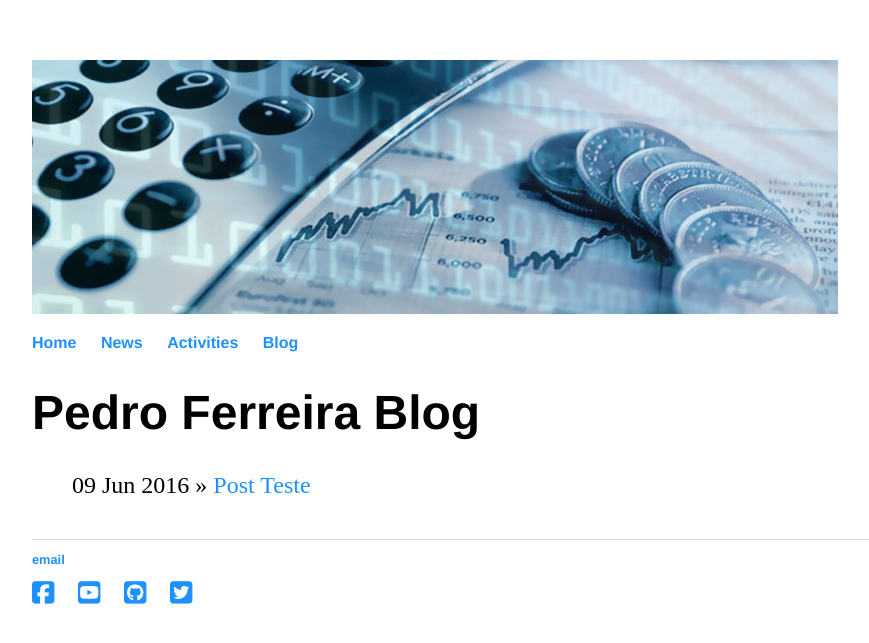
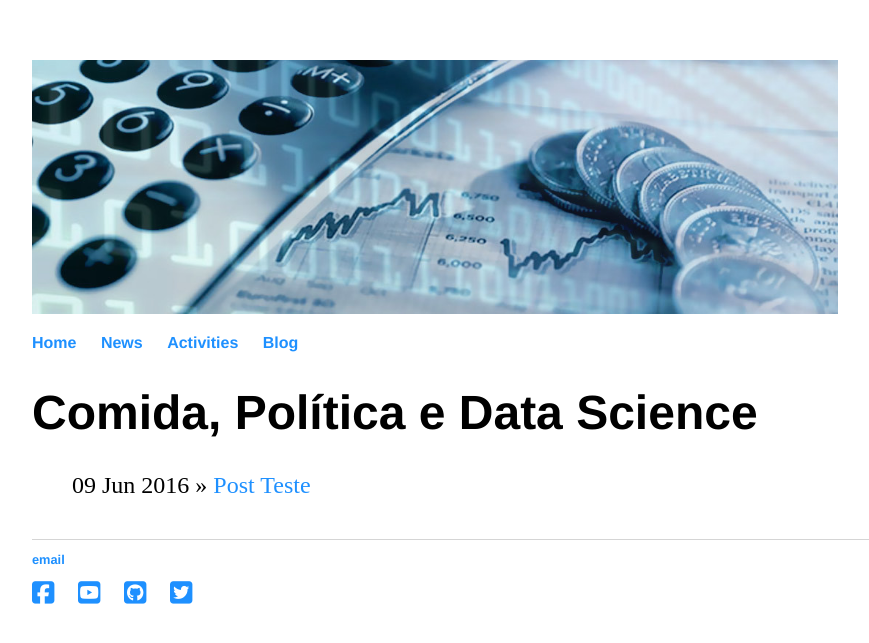
Before and after one commit to pedrocostaferreira/pedrocostaferreira.github.io, a Jekyll site: the page built from blog/index.html, in a window 1280 px wide. Shown: the top 643 px of the page, without its empty margins (160-1029 px from the left). Built offline with Jekyll 4.4.1, drawn with Linux system fonts in a browser that asks for light colours; nearby versions of some CDN libraries; library files that are not in the unit come from our copies.

Commit message:
Update index.html

```diff
--- a/blog/index.html
+++ b/blog/index.html
@@ -1,6 +1,6 @@
 ---
 layout: default
-title: Pedro Ferreira Blog
+title: Comida, Política e Data Science
 ---
 	<h1>{{ page.title }}</h1>
 	<ul class="posts">
```
